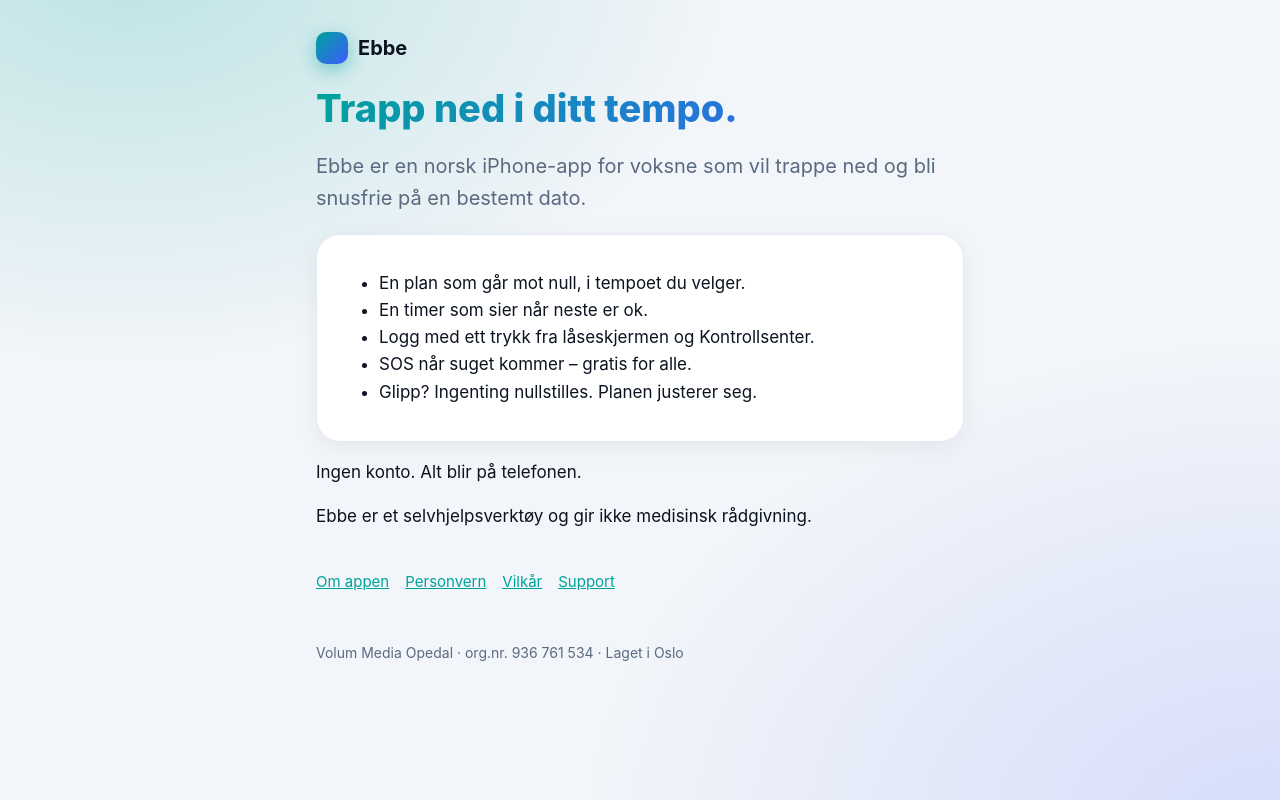
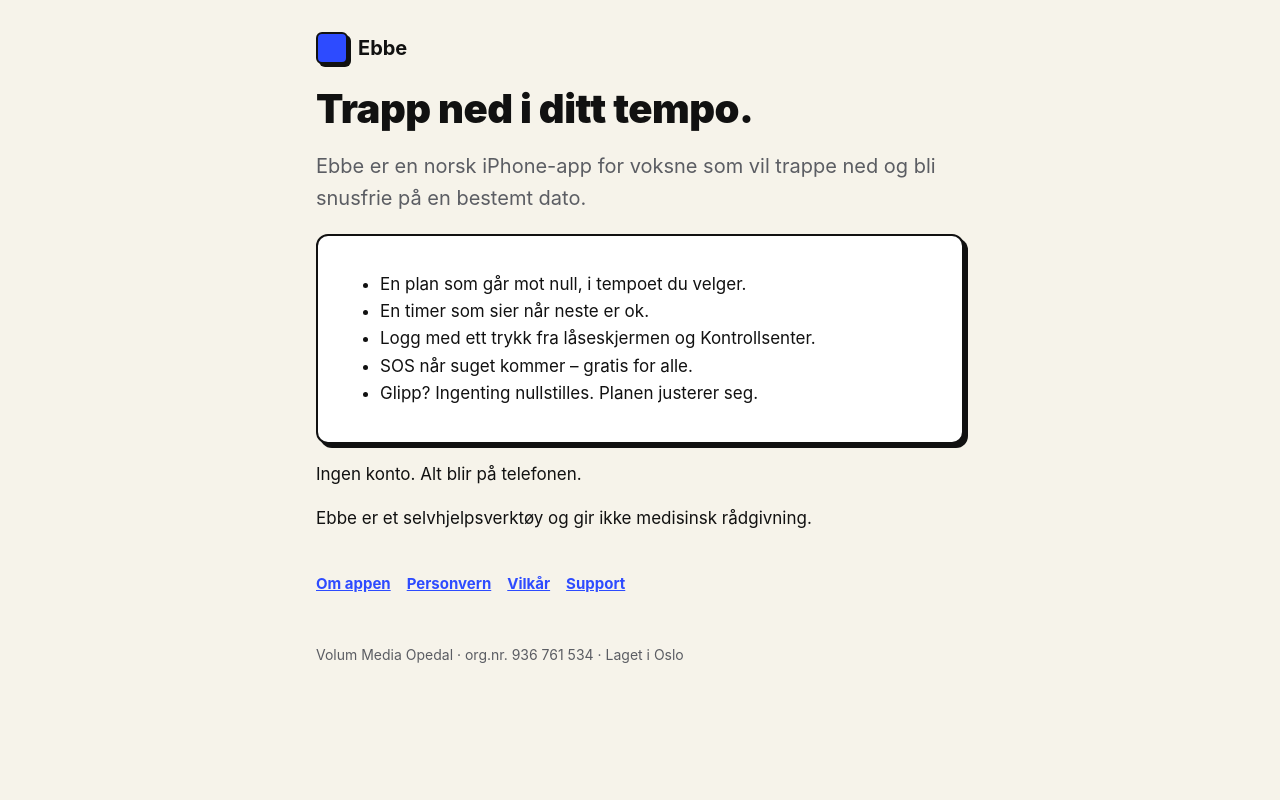
Before and after one commit to endreopedal/ebbe-site, a plain HTML site: page index.html in a window 1280 px wide. Drawn offline with Linux system fonts and the light colour scheme.

Commit message:
Lyst design
Co-Authored-By: Claude Opus 5.5 <noreply@anthropic.com>

```diff
--- a/style.css
+++ b/style.css
@@ -1,28 +1,22 @@
 :root {
-  --tide: #00A39A; --glow: #3D5AFE; --sand: #F2F5F9; --foam: #FFFFFF; --ink: #0B1320; --ink-soft: #5A6A80; --kelp: #13A55A; --stroke: #E3E9F1;
-}
-@media (prefers-color-scheme: dark) {
-  :root { --tide: #35F2D2; --glow: #5C8DFF; --sand: #060B14; --foam: #0F1A2A; --ink: #F1F5FA; --ink-soft: #8FA2BC; --kelp: #46E38A; --stroke: #1C2A3F; }
+  --tide: #2D4BFF; --glow: #C6F236; --sand: #F6F3EA; --foam: #FFFFFF; --ink: #111111; --ink-soft: #5B5D63; --kelp: #13803A; --stroke: #111111;
 }
 * { box-sizing: border-box; }
 body {
   margin: 0; color: var(--ink);
-  background: radial-gradient(600px 400px at 10% -5%, color-mix(in srgb, var(--tide) 22%, transparent), transparent),
-              radial-gradient(700px 500px at 100% 105%, color-mix(in srgb, var(--glow) 16%, transparent), transparent),
-              var(--sand);
-  background-attachment: fixed; min-height: 100vh;
+  background: var(--sand); min-height: 100vh;
   font: 17px/1.6 -apple-system, BlinkMacSystemFont, "SF Pro Text", "Segoe UI", Roboto, sans-serif;
 }
 main { max-width: 680px; margin: 0 auto; padding: 32px 16px 64px; }
 header { display: flex; align-items: center; gap: 10px; margin-bottom: 24px; }
 header a { color: var(--ink); text-decoration: none; font-weight: 700; font-size: 20px; font-family: ui-rounded, -apple-system, sans-serif; }
-.wave { width: 32px; height: 32px; border-radius: 10px; background: linear-gradient(135deg, var(--tide), var(--glow)); display: inline-block; box-shadow: 0 6px 18px color-mix(in srgb, var(--tide) 45%, transparent); }
-h1 { font-family: ui-rounded, -apple-system, sans-serif; font-size: 38px; font-weight: 800; line-height: 1.1; margin: 8px 0 12px;
-     background: linear-gradient(135deg, var(--tide), var(--glow)); -webkit-background-clip: text; background-clip: text; color: transparent; }
+.wave { width: 32px; height: 32px; border-radius: 6px; background: var(--tide); border: 2.5px solid var(--ink); box-shadow: 3px 3px 0 var(--ink); display: inline-block; }
+h1 { font-size: 40px; font-weight: 900; line-height: 1.05; margin: 8px 0 12px; letter-spacing: -0.5px; }
 h2 { font-family: ui-rounded, -apple-system, sans-serif; font-size: 22px; margin-top: 32px; }
 p, li { color: var(--ink); }
 .lead { font-size: 20px; color: var(--ink-soft); }
-.card { background: var(--foam); border: 1px solid var(--stroke); border-radius: 24px; padding: 18px 22px; margin: 16px 0; box-shadow: 0 6px 24px rgba(0,0,0,.06); }
-a { color: var(--tide); }
+.card { background: var(--foam); border: 2px solid var(--ink); border-radius: 12px; padding: 18px 22px; margin: 16px 0; box-shadow: 4px 4px 0 var(--ink); }
+a { color: var(--tide); font-weight: 700; }
+mark { background: var(--glow); padding: 0 4px; border: 1.5px solid var(--ink); border-radius: 4px; }
 nav.links { display: flex; flex-wrap: wrap; gap: 16px; margin-top: 40px; font-size: 15px; }
 footer { margin-top: 48px; font-size: 14px; color: var(--ink-soft); }
```
